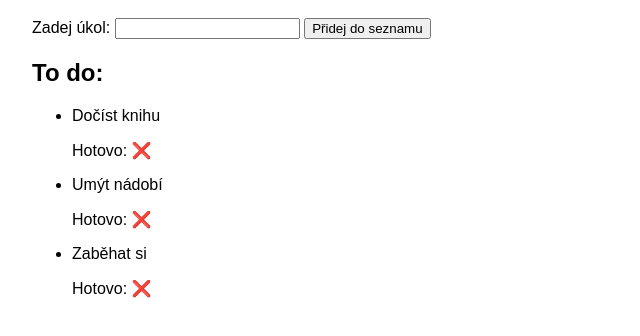
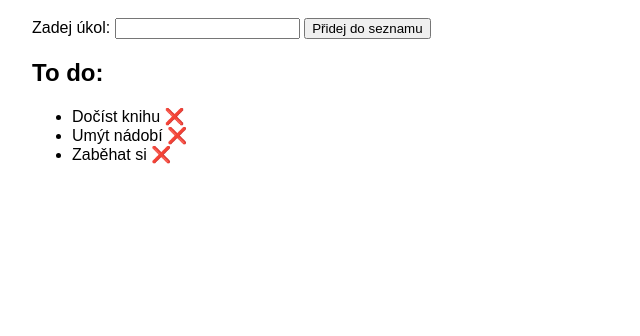
Before and after one commit to baryska/vue2, a plain HTML site: page 03-Todo/index.html in a window 1280 px wide. Shown: the part 72-408 px from the top of the page, without its empty margins (0-640 px from the left). Drawn offline with Linux system fonts and the light colour scheme.

Commit message:
minor change

```diff
--- a/03-Todo/index.html
+++ b/03-Todo/index.html
@@ -17,9 +17,9 @@
       <h2>To do:</h2>
       <ul>
         <li v-for="(task, index) in tasks" v-on:click="task.done=true">
-          {{ task.type }}
+          {{ task.type }} {{ task.done? '✔️':'❌' }}
           <!-- <p>Hotovo: {{task.done}}</p> -->
-          <p>Hotovo: {{ task.done? '✔️':'❌' }}</p>
+          <!-- <p>Hotovo: {{ task.done? '✔️':'❌' }}</p> -->
         </li>
       </ul>
     </div>
```
